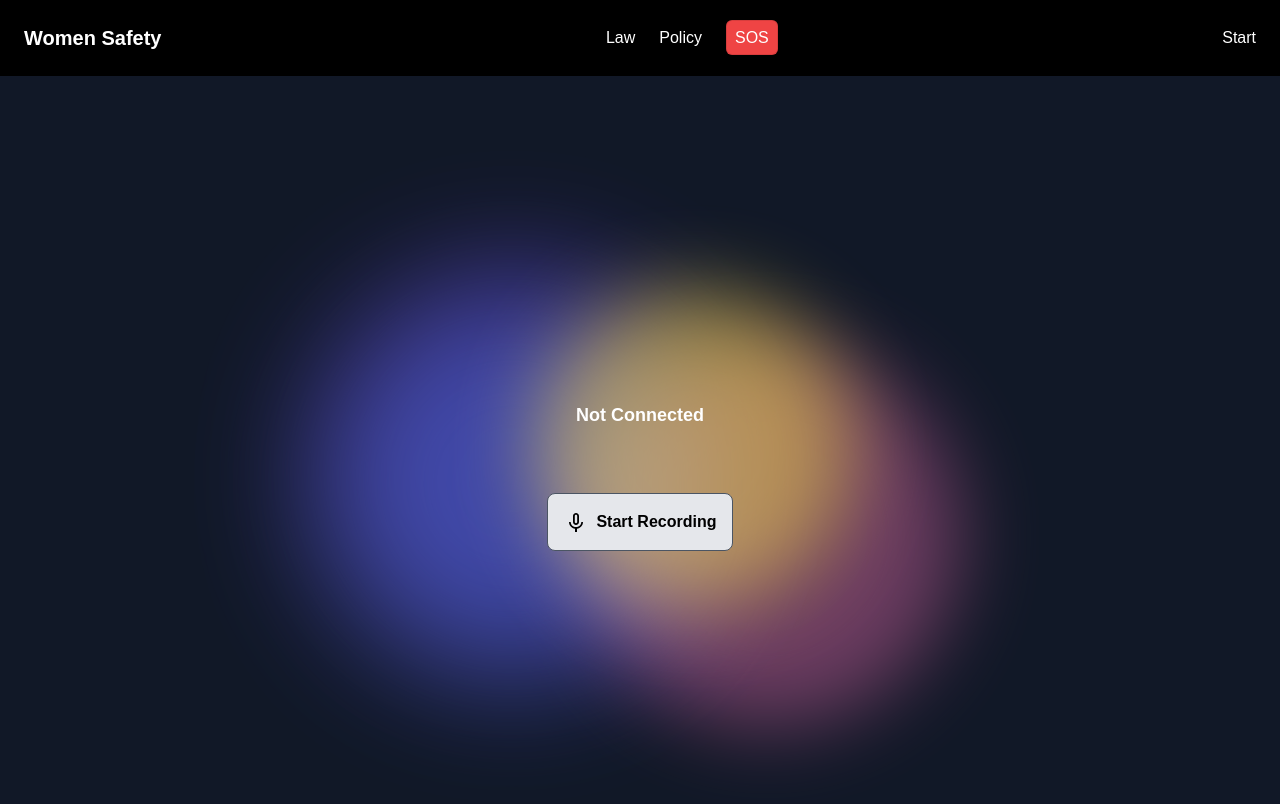
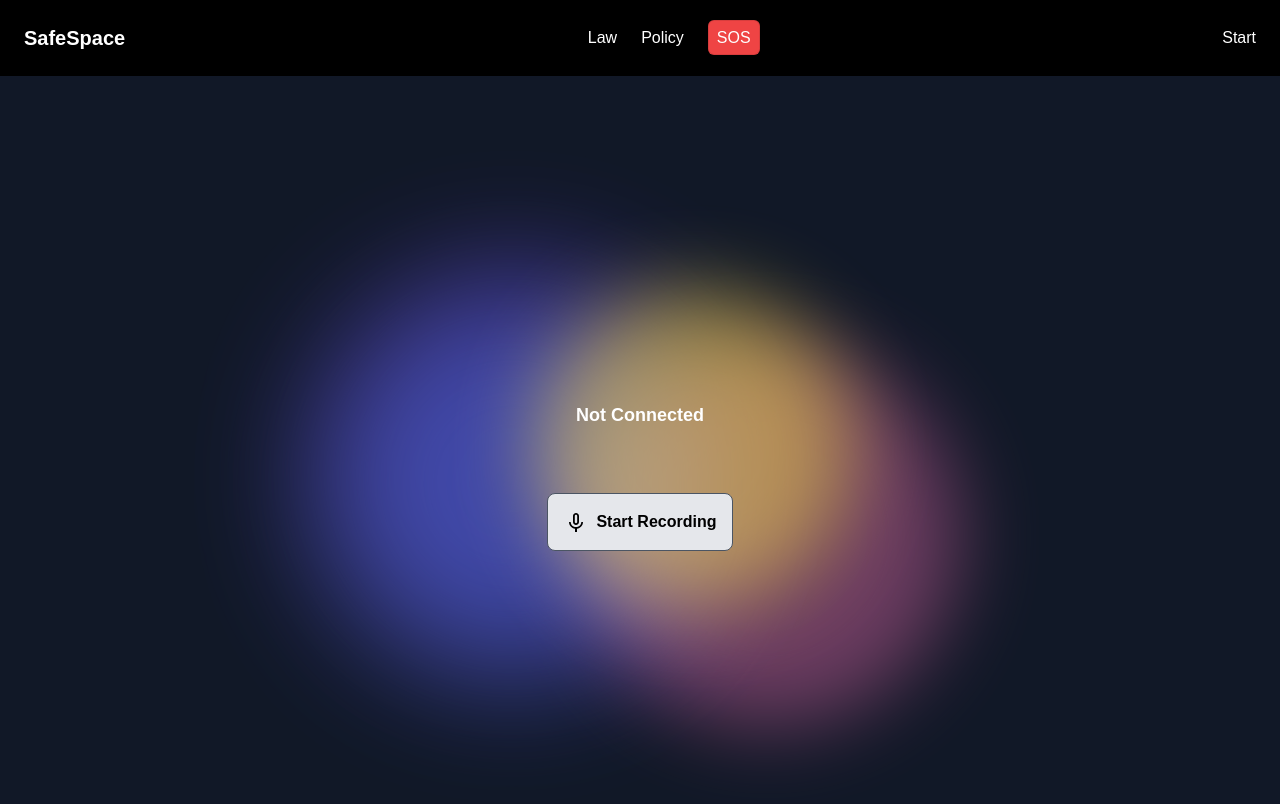
Before and after one commit to vanshm2703/SafeSpace, a Next.js app: page /voiceHelp in a window 1280 px wide. Shown: the top 804 px of the page. Built offline with nearby package versions, Linux system fonts and the light colour scheme.

Commit message:
Update page.jsx

```diff
--- a/src/app/voiceHelp/page.jsx
+++ b/src/app/voiceHelp/page.jsx
@@ -145,11 +145,11 @@ const AudioRecorder = () => {
     return (<>
 
     <nav className="flex justify-between items-center p-6 bg-black text-white">
-          <div className="text-xl font-bold">Women Safety</div>
+          <a href={'/home'} className="text-xl font-bold">SafeSpace</a>
             <ul className="flex space-x-6">
             <li><a href="/aiTry" className="hover:text-gray-400">Law</a></li>
               <li><a href="/policyMail" className="hover:text-gray-400">Policy</a></li>
-              <li><a href="/Location" className="bg-red-500 p-2 border rounded-md hover:text-red-900">SOS</a></li>
+              <li><a href="/voiceHelp" className="bg-red-500 p-2 border rounded-md hover:text-red-900">SOS</a></li>
             </ul>
             <div className="flex items-center">
               {log ? (
```
